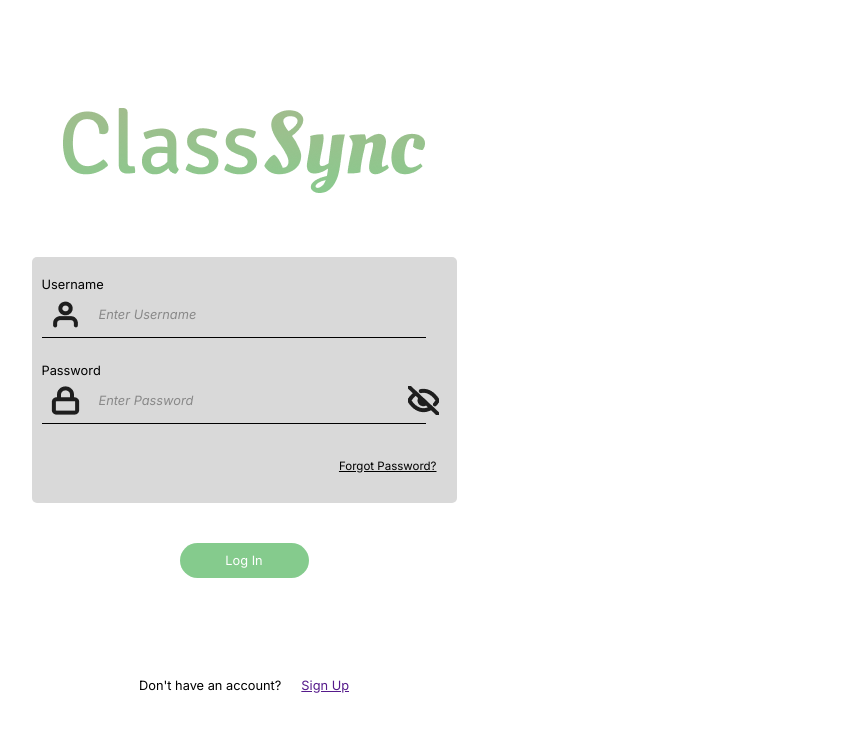
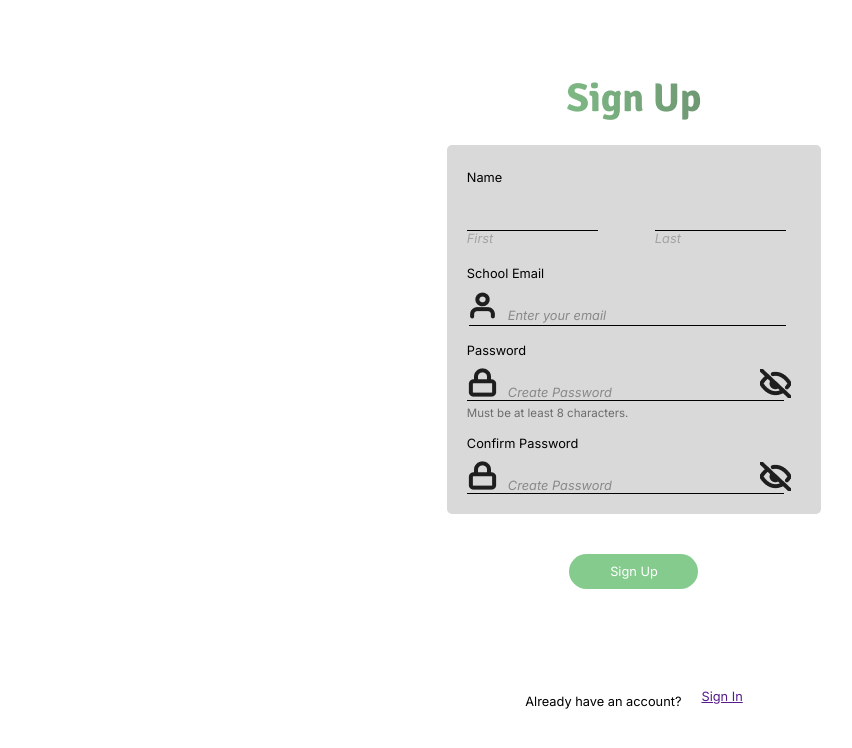
Before and after one commit to medinaalexis013/TeamCBC_ClassSync, a React (Vite) app in the folder frontend/: page /sign-up in a window 1280 px wide. Shown: the top 748 px of the page, without its empty margins (6-858 px from the left). Built offline with nearby package versions, Linux system fonts and the light colour scheme; no server answers.

Commit message:
added supabase for auth and password recovery

```diff
--- a/frontend/src/App.jsx
+++ b/frontend/src/App.jsx
@@ -1,18 +1,42 @@
-import { useState } from 'react'
-import Login from './login/login.jsx'
+import { useState, useEffect } from 'react'
+import Login from './login/Login.jsx'
 import SignUp from './sign-up/Sign-Up.jsx'
 import SignOut from './sign-out/sign-out.jsx'
 import CreateReminder  from './create-reminder/Create-Reminder.jsx'
 import Settings from './settings/settings.jsx'
+import { BrowserRouter, Routes, Route } from 'react-router-dom'
+import ProtectedRoute from './protected-route.jsx'
 
 import './app.css'
 
 function App() {
+  const [session, setSession] = useState(undefined) // undefined = loading, null = logged out
+
+  // useEffect(() => {
+  //   let ignore = false
+  //   ;(async () => {
+  //     const { data: { session } } = await supabase.auth.getSession()
+  //     if (!ignore) setSession(session ?? null)
+  //   })()
+  //   const { data: sub } = supabase.auth.onAuthStateChange((_evt, s) => setSession(s ?? null))
+  //   return () => { ignore = true; sub.subscription.unsubscribe() }
+  // }, [])
 
   return (
-    <div id='main-case'>
-      <Login/>
-    </div>
+    <BrowserRouter id='main-case'>
+      <Routes>
+        <Route path="/" element={<Login/>}/>
+        <Route path="/sign-up" element={<SignUp/>}/>
+        {/* <Route
+        path="/home"
+        element={
+          <ProtectedRoute session={session}>
+            <Home/>
+          </ProtectedRoute>
+        }
+        ></Route> */}
+      </Routes>
+    </BrowserRouter>
   )
 }
 
--- a/frontend/src/app.css
+++ b/frontend/src/app.css
@@ -1,9 +1,10 @@
 @scope (#main-case) {
     display: flex;
+    justify-content: center;
     align-items: center;
-    justify-content: center;
     background: linear-gradient(180deg, rgba(141, 184, 103, 1) 0%, rgba(82, 182, 94, 1) 100%);
     font-family: Inter;
+    min-height: 100vh;
 }
 
 .back-arrow {
@@ -15,3 +16,15 @@
 body {
         margin: 0;
     }
+
+    input:-webkit-autofill,
+    input:-webkit-autofill:hover,
+    input:-webkit-autofill:focus,
+    input:-webkit-autofill:active {
+    transition: background-color 5000s ease-in-out 0s;
+}
+
+:root {
+    display: flex;
+    justify-content: center;
+}
--- a/frontend/src/login/Login.jsx
+++ b/frontend/src/login/Login.jsx
@@ -83,12 +83,12 @@ export default function Login(props) {
                 </div>
 
                 <div style={{display: "flex", justifyContent: "center", paddingTop: "40px"}}>
-                    <button onClick={validate_email} className='login-button'>Log In</button>
+                    <button onClick={handleSubmit} className='login-button'>Log In</button>
                 </div>
 
                 <div style={{display: "flex", justifyContent: "center", paddingTop: "100px"}}>
                     <span>Don't have an account? </span>
-                    <a style={{marginLeft: "20px"}} href=''>Sign Up</a>
+                    <a style={{marginLeft: "20px"}} href='/sign-up'>Sign Up</a>
                 </div>
             </form>
 		</div>
--- /dev/null
+++ b/frontend/src/protected-route.jsx
@@ -0,0 +1,11 @@
+import { Navigate, useLocation } from 'react-router-dom'
+
+export default function ProtectedRoute({ session, children }) {
+  if (session === undefined) {
+    return <div>Loading…</div>
+  }
+  if (!session) {
+    return <Navigate to="/" replace />
+  }
+  return children
+}
--- a/frontend/src/sign-up/Sign-Up.css
+++ b/frontend/src/sign-up/Sign-Up.css
@@ -2,18 +2,19 @@
 
 :scope {
     background-color: #FFFFFF;
+    display: flex;
     flex-direction: column;
     justify-content: center;
     align-items: center;
-    display: flex;
-    margin-top: 20vh;
-    font-family: Inter;
+    font-family: Inter, system-ui, sans-serif;
     font-size: .8em;
+    height: 100vh;
+    width: 100%;
     max-width: 500px;
 }
 
 .form {
-  width: 90%
+  width: 90%;
 }
 
 .name-container {
@@ -21,6 +22,20 @@
     justify-content: space-between;
     padding-top: 20px;
     padding-bottom: 15px;
+}
+
+.error-message {
+  color : red;
+  margin-top: 25px;
+  display: flex;
+  justify-content: center;
+}
+
+.info-message {
+  color : green;
+  margin-top: 25px;
+  display: flex;
+  justify-content: center;
 }
 
 .small-line {
@@ -37,7 +52,7 @@
     padding-top: 20px;
     padding-bottom: 20px;
     flex-direction: column;
-    margin-top: 10vh;
+    margin-top: 25px;
     border-radius: 5px;
 }
 
@@ -59,6 +74,15 @@
   all: unset;
   cursor: pointer;
   font-size: .9em;
+  opacity: .5;
+  margin-top: -15px;
+}
+
+.password-tip {
+  all: unset;
+  font-size: .9em;
+  opacity: .5;
+  margin-top: -15px;
 }
 
 input {
@@ -82,6 +106,11 @@ input::placeholder {
 }
 
 .show-password-button {
+  position: relative;
+  right: 10px;
+}
+
+.show-confirm-button {
   position: relative;
   right: 10px;
 }
--- a/frontend/src/sign-up/Sign-Up.jsx
+++ b/frontend/src/sign-up/Sign-Up.jsx
@@ -1,24 +1,125 @@
 import { useState, useEffect } from 'react'
 import React from 'react'
 import './Sign-Up.css'
+import { supabase } from '../lib/supabaseClient'
+
+const email_regex = /^[a-zA-Z0-9]+([._-][0-9a-zA-Z]+)*@[a-zA-Z0-9]+([.-][0-9a-zA-Z]+)*\.[a-zA-Z]{2,}$/
+
+function validate_email(value) {
+    return email_regex.test(value)
+}
 
 export default function SignUp(props) {
+    const [emailInputValue, setEmailInputValue] = useState('')
+    const [errorMsg, setErrorMsg] = useState('')
+    const [showPassword, setShowPassword] = useState(false)
+    const [showConfirm, setShowConfirm] = useState(false)
+    const [confirm, setConfirm] = useState('')
+    const [password, setPassword] = useState('')
+    const [loading, setLoading] = useState('')
+    const [firstName, setFirstName] = useState('')
+    const [lastName, setLastName] = useState('')
+    const [infoMsg, setInfoMsg] = useState('')
+
+    const handleChange = (event) => {
+        if (event.target.className == "email") {
+            setEmailInputValue(event.target.value)
+        }
+        else if (event.target.className == "first-name") {
+            setFirstName(event.target.value)
+        }
+        else if (event.target.className == "last-name") {
+            setLastName(event.target.value)
+        }
+        else if (event.target.className == "confirm") {
+            setConfirm(event.target.value)
+        }
+        else {
+            setPassword(event.target.value)
+        }
+    }
+
+    function handleShowPassword() {
+        if (showPassword) {
+            setShowPassword(false)
+        }
+        else {
+            setShowPassword(true)
+        }
+    }
+
+    function handleShowConfirm() {
+        if (showConfirm) {
+            setShowConfirm(false)
+        }
+        else {
+            setShowConfirm(true)
+        }
+    }
+
+    async function handleSubmit(e) {
+        e.preventDefault()
+        const email = emailInputValue.trim();
+        if (!validate_email(email)) {
+            setErrorMsg('Invalid email address. Check for missing @ or domain.')
+            return
+        }
+        if (!firstName) {
+            setErrorMsg('Please enter your name.')
+            return
+        }
+        if (!lastName) {
+            setErrorMsg('Please enter your name.')
+            return
+        }
+        if (!password) {
+            setErrorMsg('Please enter your password.')
+            return
+        }
+        if (password.length < 8) {
+            setErrorMsg('Password must be at least 8 characters.')
+            return
+        }
+        if (password != confirm) {
+            setErrorMsg('Passwords do not match.')
+            return
+        }
+
+        setLoading(true)
+        const { data, error } = await supabase.auth.signUp({
+        email,
+        password,
+        options: {
+        emailRedirectTo: window.location.origin
+        }})
+        setLoading(false)
+
+        if (error) {
+            return setErrorMsg(error.message || 'Sign up failed. Please try again.')
+        }
+
+        if (!data.session) {
+        setInfoMsg('Success! Check your email to confirm your account.')
+        return
+        }
+        }
 
     return (
 		<div id='signup-page-case'>
 			<img src='/src/assets/signup.png'></img>
-            <form className='form'>
-
+            <form className='form' onSubmit={handleSubmit}>
+                {errorMsg ? <div className='error-message'>{errorMsg}</div> : null}
+                {infoMsg ? <div className='info-message'>{infoMsg}</div> : null}
                 <div className='signup-box'>
                     <span className='label'>Name</span>
                     <div className='name-container'>
                         <div style={{display: "flex", flexDirection: "column"}}>
-                            <input type='text' id='first-name'></input>
+                            <input type='text' value={firstName} onChange={handleChange} className='first-name'></input>
                             <div  className='small-line'></div>
                             <span className='text-below-input'>First</span>
                         </div>
                         <div style={{display: "flex", flexDirection: "column"}}>
-                            <input type='text' className='last-name'></input>
+                            <input type='text' value={lastName} onChange={handleChange} className='last-name'></input>
                             <div className='small-line'></div>
                             <span className='text-below-input'>Last</span>
                         </div>
@@ -28,7 +129,7 @@ export default function SignUp(props) {
                     <span className='label'>School Email</span>
                     <div id='name-case'>
                         <img src='/src/assets/user.png' style={{marginRight: "10px"}}></img>
-                        <input type='text' className='email' placeholder="Enter your email"></input>
+                        <input type='text' value={emailInputValue} onChange={handleChange} className='email' placeholder="Enter your email"></input>
                         <div className='line' style={{margin: "2px"}}></div>
                     </div>
 
@@ -37,21 +138,30 @@ export default function SignUp(props) {
                     <div id='password-case'>
                         <div>
                             <img className='lock' src='/src/assets/Lock.png'></img>
-                            <input type='text' className='name' style={{marginLeft: "10px"}} placeholder="Create Password"></input>
+                            <input type={showPassword ? "text" : "password"} value={password} onChange={handleChange} className='name' style={{marginLeft: "10px"}} placeholder="Create Password"></input>
                         </div>
-                        <img className='show-password-button' src='/src/assets/ShowPass.png'></img>
+                        <img className='show-password-button' onClick={handleShowPassword} src='/src/assets/ShowPass.png'></img>
                     </div>
                     <div className='line'></div>
 
                     <div style={{display: "flex", justifyContent: "flex-start", paddingTop: "20px"}}>
-                        <a href='' className='forgot-password'>Must be at least 8 characters.</a>
+                        <span className='password-tip'>Must be at least 8 characters.</span>
                     </div>
 
+                    <span style={{marginTop: "15px"}} className='label'>Confirm Password</span>
+                    <div id='password-case'>
+                        <div>
+                            <img className='lock' src='/src/assets/Lock.png'></img>
+                            <input type={showConfirm ? "text" : "password"} value={confirm} onChange={handleChange} className='confirm' style={{marginLeft: "10px"}} placeholder="Create Password"></input>
+                        </div>
+                        <img className='show-confirm-button' onClick={handleShowConfirm} src='/src/assets/ShowPass.png'></img>
+                    </div>
+                    <div className='line'></div>
 
                 </div>
 
                 <div style={{display: "flex", justifyContent: "center", paddingTop: "40px"}}>
-                    <button className='signup-button'>Sign Up</button>
+                    <button className='signup-button' onClick={handleSubmit}>Sign Up</button>
                 </div>
 
                 <div style={{display: "flex", justifyContent: "center", paddingTop: "100px"}}>
```
